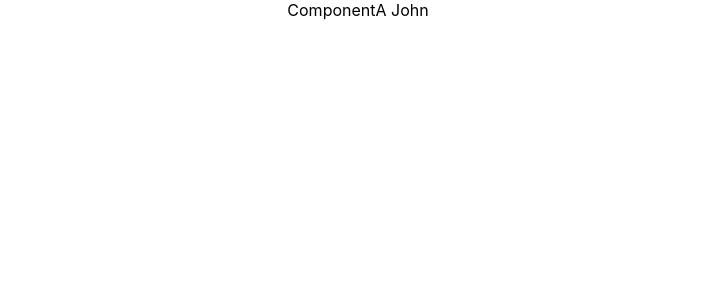
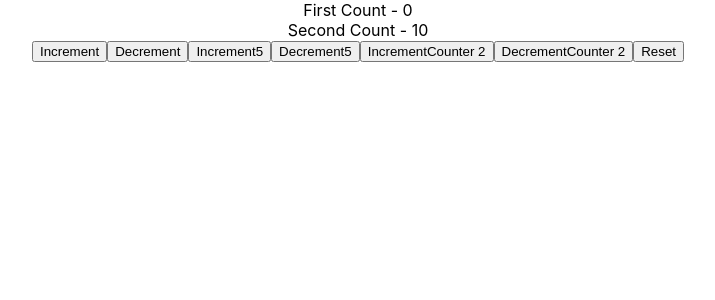
Before and after one commit to edwinisnow/react-hooks, a React (Create React App) app in the folder react-hooks/: page / in a window 1280 px wide. Shown: the top 300 px of the page, without its empty margins (282-997 px from the left). Built offline with nearby package versions, Linux system fonts and the light colour scheme.

Commit message:
Multiple Reducers

```diff
--- a/react-hooks/src/App.js
+++ b/react-hooks/src/App.js
@@ -16,15 +16,17 @@
 import DataFetching from './components/DataFetching';
 import CounterOne from './components/CounterOne';
 import ComponentA from './components/ComponentA';
+import CounterTwo from './components/CounterTwo';
 
 export const UserContext = React.createContext();
 
 function App() {
   return (
     <div className="App">
-      <UserContext.Provider value={'John'}>
+      {/* <UserContext.Provider value={'John'}>
         <ComponentA />
-      </UserContext.Provider>
+      </UserContext.Provider> */}
+      <CounterTwo />
       {/* <CounterOne /> */}
       {/* <DataFetching /> */}
       {/* <IntervalHookCounter />
--- /dev/null
+++ b/react-hooks/src/components/CounterTwo.js
@@ -0,0 +1,41 @@
+import React, { useReducer } from 'react'
+
+const initialState = {
+    firstCounter: 0,
+    secondCounter: 10
+};
+const reducer = (state, action) => {
+    switch (action.type) {
+        case 'increment':
+            return { ...state, firstCounter: state.firstCounter + action.value };
+        case 'decrement':
+            return { ...state, firstCounter: state.firstCounter - action.value };
+        case 'increment2':
+            return { ...state, secondCounter: state.secondCounter + action.value };
+        case 'decrement2':
+            return { ...state, secondCounter: state.secondCounter - action.value };
+        case 'reset':
+            return initialState;
+        default:
+            return state;
+    }
+}
+
+function CounterTwo() {
+    const [count, dispatch] = useReducer(reducer, initialState)
+    return (
+        <div>
+            <div>First Count - {count.firstCounter}</div>
+            <div>Second Count - {count.secondCounter}</div>
+            <button onClick={() => dispatch({ type: 'increment', value: 1 })}>Increment</button>
+            <button onClick={() => dispatch({ type: 'decrement', value: 1 })}>Decrement</button>
+            <button onClick={() => dispatch({ type: 'increment', value: 5 })}>Increment5</button>
+            <button onClick={() => dispatch({ type: 'decrement', value: 5 })}>Decrement5</button>
+            <button onClick={() => dispatch({ type: 'increment2', value: 1 })}>IncrementCounter 2</button>
+            <button onClick={() => dispatch({ type: 'decrement2', value: 1 })}>DecrementCounter 2</button>
+            <button onClick={() => dispatch({ type: 'reset' })}>Reset</button>
+        </div>
+    )
+}
+
+export default CounterTwo
```
